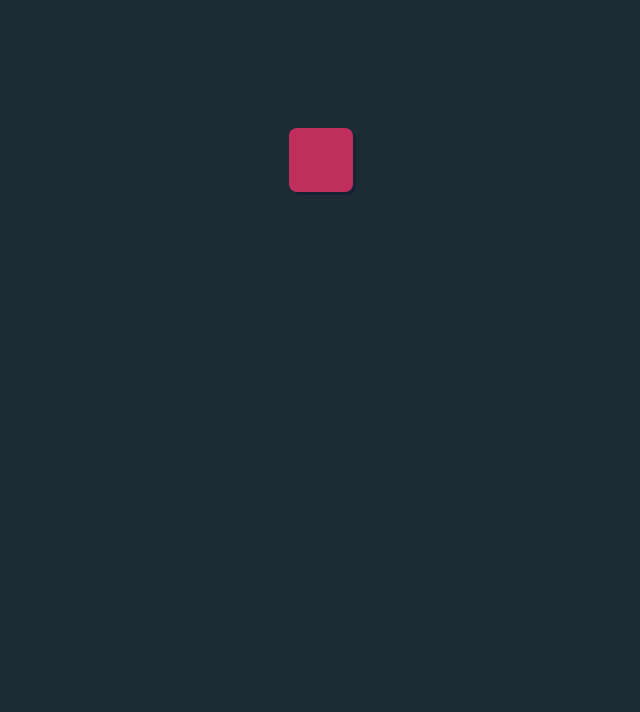
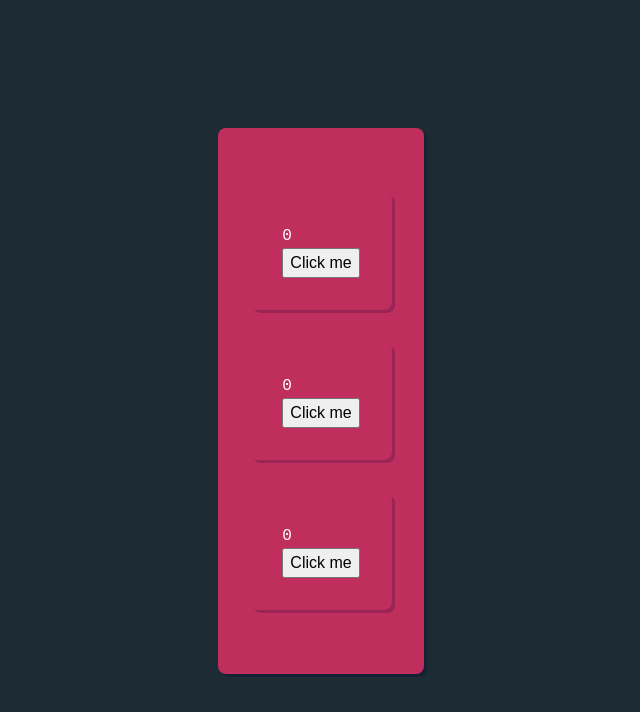
Before and after one commit to mi-fed17/react-demo, a React (Create React App) app: page / in a window 1280 px wide. Shown: the top 712 px of the page, without its empty margins (319-959 px from the left). Built offline with nearby package versions, Linux system fonts and the light colour scheme.

Commit message:
Counter example

```diff
--- a/src/App.js
+++ b/src/App.js
@@ -1,12 +1,15 @@
 /* eslint-disable no-unused-vars */
 import React from 'react';
+import Counter from './Counter';
 import './App.css';
 
 class App extends React.Component {
   render(){
     return(
       <div>
-
+        <Counter />
+        <Counter />
+        <Counter />
       </div>
     )
   }
--- /dev/null
+++ b/src/Counter.js
@@ -0,0 +1,29 @@
+import React from 'react';
+
+class Counter extends React.Component {
+  state = {
+    counter: 0
+  }
+
+  incrementCounter = () => {
+    this.setState(
+      {
+        counter: this.state.counter + 1
+      }
+    )
+  }
+
+  /** This function is called automatically when setState is called */
+  render() {
+    return (
+      <div>
+        <p>{this.state.counter}</p>
+        <button onClick={this.incrementCounter}>
+          Click me
+        </button>
+      </div>
+    )
+  }
+}
+
+export default Counter;
--- a/src/index.js
+++ b/src/index.js
@@ -5,3 +5,13 @@ import App from './App';
 const rootElement = document.getElementById('root');
 
 ReactDOM.render(<App />, rootElement);
+
+if (module.hot) {
+  module.hot.accept('./App', () => {
+    const NextApp = require('./App').default
+    ReactDOM.render(
+      <NextApp />,
+      rootElement
+    )
+  })
+}
```
